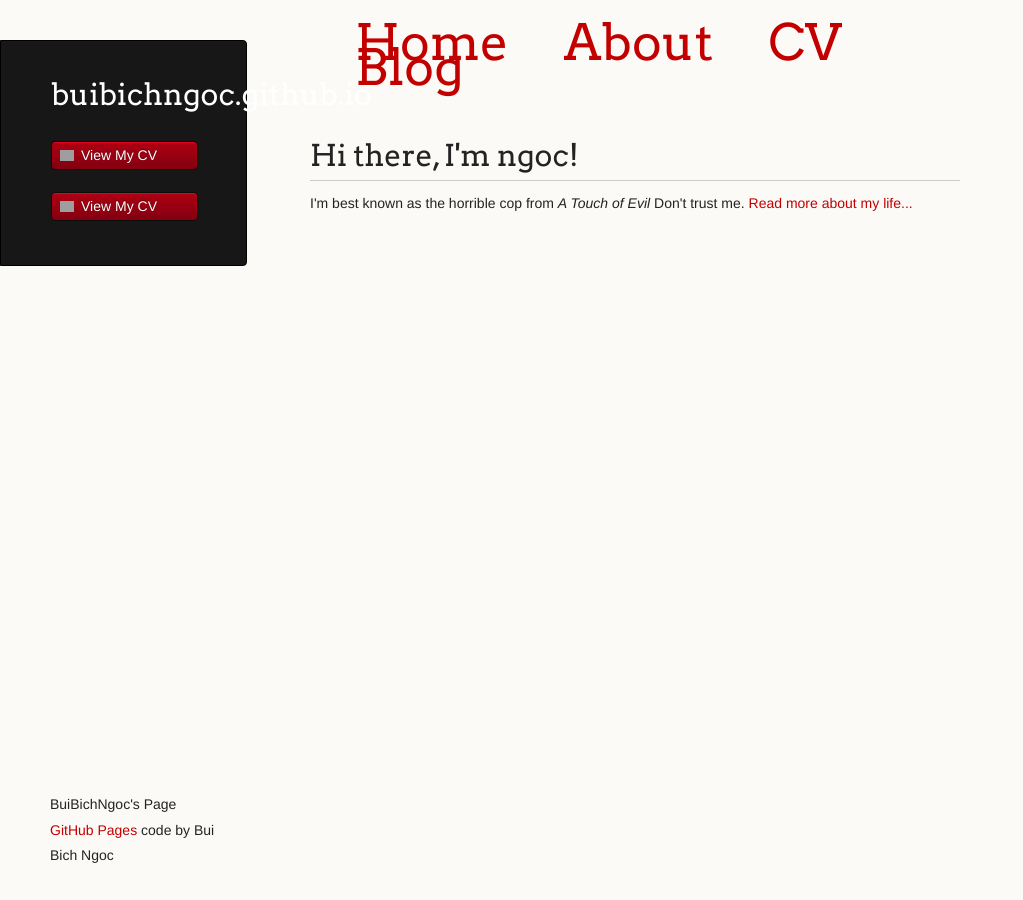
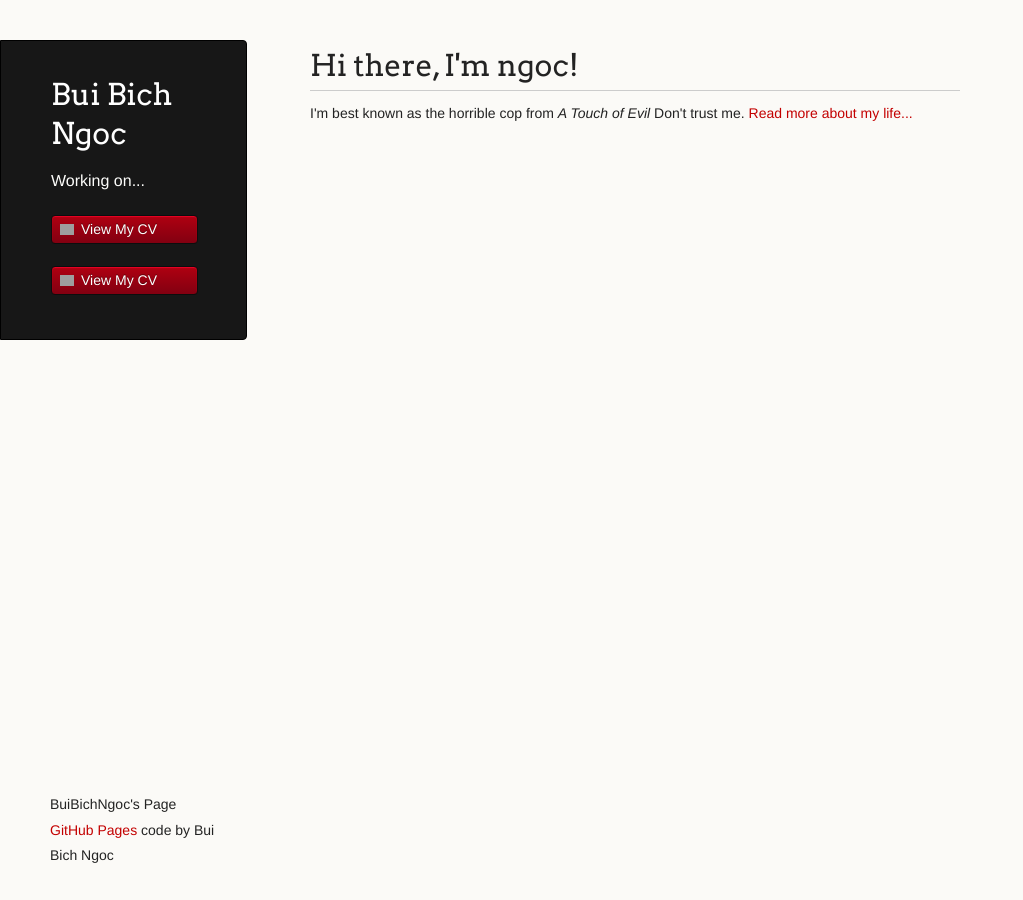
Before and after one commit to buibichngoc/buibichngoc.github.io, a Jekyll site: the page built from index.html, in a window 1280 px wide. Shown: the whole page, without its empty margins (0-1023 px from the left). Built offline with Jekyll 4.4.1, drawn with Linux system fonts in a browser that asks for light colours; the repository's description, which GitHub fills in, is left out; grey boxes are pictures that could not be loaded.

Commit message:
Update default.html

```diff
--- a/_layouts/default.html
+++ b/_layouts/default.html
@@ -12,7 +12,7 @@
     <script src="//html5shiv.googlecode.com/svn/trunk/html5.js"></script>
     <![endif]-->
 
-		<script type="text/javascript">
+	<script type="text/javascript">
 
 		  var _gaq = _gaq || [];
 		  _gaq.push(['_setAccount', 'UA-30955754-1']);
@@ -24,13 +24,13 @@
 		    var s = document.getElementsByTagName('script')[0]; s.parentNode.insertBefore(ga, s);
 		  })();
 
-		</script>
+	</script>
   </head>
   <body>
     <div class="wrapper">
       <header>
-        <h1 class="header">{{ site.title | default: site.github.repository_name }}</h1>
-        <p class="header">{{ site.description | default: site.github.project_tagline }}</p>
+        <h1 class="header">Bui Bich Ngoc</h1>
+        <p class="header">Working on...</p>
 
         <ul>
           {% if site.show_downloads %}
@@ -52,12 +52,6 @@
       </header>
 
       <section>
-		<ul style=" font-family: Arvo, sans-serif; padding: 20px; list-style: none; font-weight: bold; font-size: 50px; ">
-	        <li style=" display: inline; margin-right: 20px;"><a href="/">Home</a></li>
-		    <li style=" display: inline; margin-right: 20px;"><a href="/about">About</a></li>
-	        <li style=" display: inline; margin-right: 20px;"><a href="/cv">CV</a></li>
-	        <li style=" display: inline; margin-right: 20px;"><a href="/blog">Blog</a></li>
-		</ul>
         {{ content }}
       </section>
 
```
